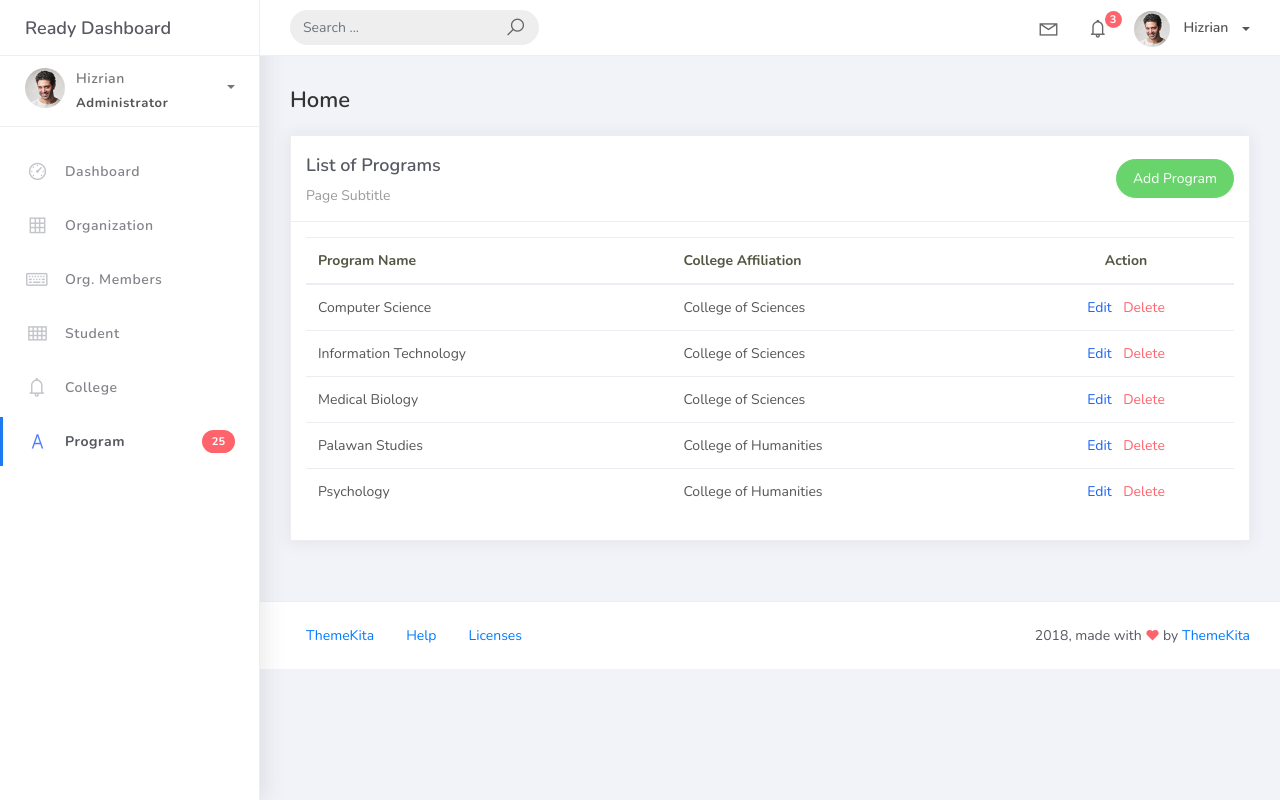
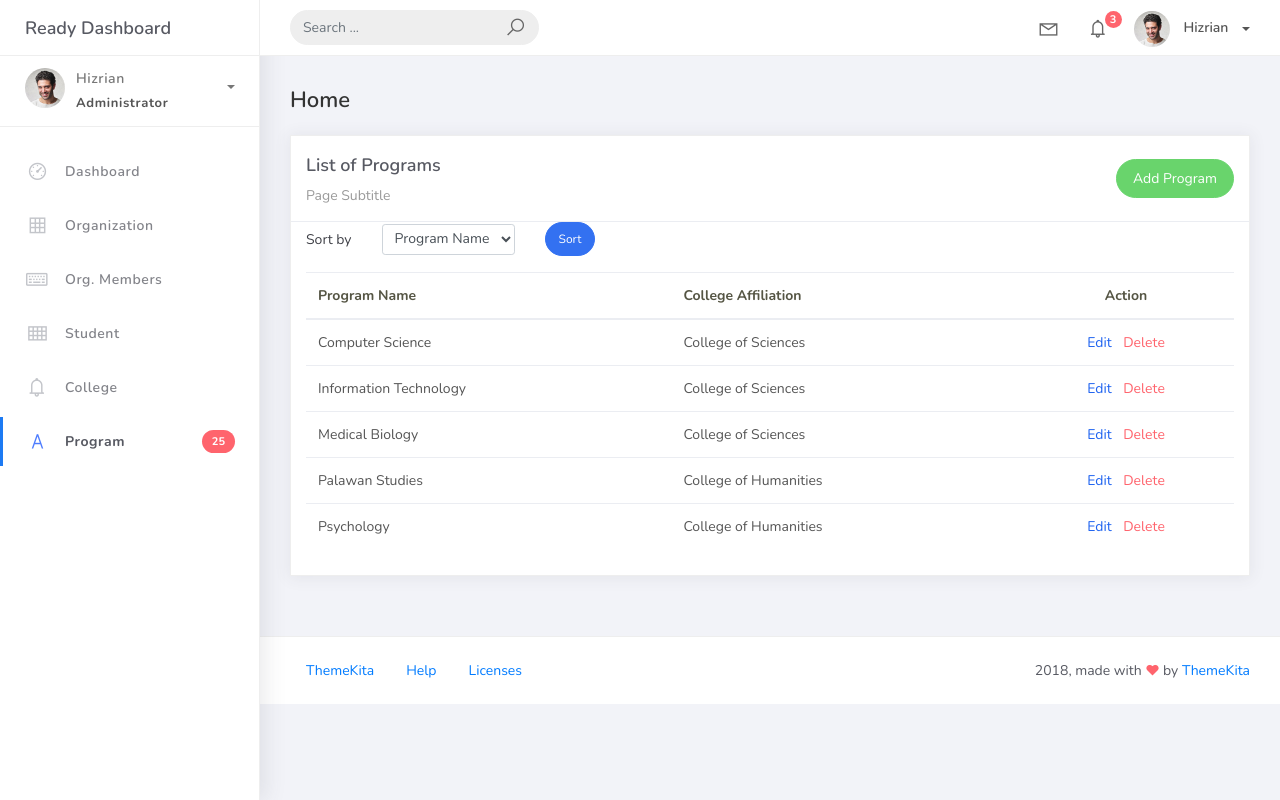
Before and after one commit to irinnn00/PSUSphere, a Django app: page /program_list in a window 1280 px wide. Run offline with Django 5.2, Linux system fonts and the light colour scheme; data comes from the database, SQL or seed files in the repository; some libraries are stand-ins or nearby versions.

Commit message:
modify views.py

```diff
--- a/projectsite/studentorg/views.py
+++ b/projectsite/studentorg/views.py
@@ -18,6 +18,7 @@ class HomePageView(ListView):
     model = Organization
     context_object_name = 'home'
     template_name = "home.html"
+
     def get_context_data(self, **kwargs):
         context = super().get_context_data(**kwargs)
         context["total_students"] = Student.objects.count()
@@ -32,6 +33,9 @@ class HomePageView(ListView):
             .count()
         )
         context["students_joined_this_year"] = count
+        context["total_organizations"] = Organization.objects.count()
+        context["total_programs"] = Program.objects.count()
+
         return context
 
 
@@ -41,7 +45,6 @@ class OrganizationList(ListView):
     context_object_name = 'organization'
     template_name = 'org_list.html'
     paginate_by = 5
-
 
 
     def get_queryset(self):
@@ -79,6 +82,19 @@ class StudentListView(ListView):
     template_name = 'student_list.html'
     paginate_by = 10
 
+    def get_queryset(self):
+        qs = super().get_queryset()
+        query = self.request.GET.get('q')
+
+        if query:
+            qs = qs.filter(
+                Q(student_id__icontains=query) |
+                Q(lastname__icontains=query) |
+                Q(firstname__icontains=query) |
+                Q(program__prog_name__icontains=query)
+            )
+        return qs
+
 
 class StudentCreateView(CreateView):
     model = Student
@@ -105,6 +121,25 @@ class OrgMemberListView(ListView):
     template_name = 'member_list.html'
     paginate_by = 10
 
+    def get_queryset(self):
+        qs = super().get_queryset()
+        query = self.request.GET.get('q')
+
+        if query:
+            qs = qs.filter(
+                Q(student__lastname__icontains=query) |
+                Q(student__firstname__icontains=query) |
+                Q(organization__name__icontains=query)
+            )
+        return qs
+
+    def get_ordering(self):
+        allowed = ["student__lastname", "date_joined"]
+        sort_by = self.request.GET.get("sort_by")
+        if sort_by in allowed:
+            return sort_by
+        return "student__lastname"
+
 
 class OrgMemberCreateView(CreateView):
     model = OrgMember
@@ -123,11 +158,22 @@ class OrgMemberDeleteView(DeleteView):
     template_name = 'org_del.html'
     success_url = reverse_lazy('member-list')
 
+
+
 class CollegeListView(ListView):
     model = College
     context_object_name = 'colleges'
     template_name = 'college_list.html'
     paginate_by = 10
+
+    def get_queryset(self):
+        qs = super().get_queryset()
+        query = self.request.GET.get('q')
+
+        if query:
+            qs = qs.filter(Q(college_name__icontains=query))
+        return qs
+
 
 class CollegeCreateView(CreateView):
     model = College
@@ -147,11 +193,23 @@ class CollegeDeleteView(DeleteView):
     success_url = reverse_lazy('college-list')
 
 
+
 class ProgramListView(ListView):
     model = Program
     context_object_name = 'programs'
     template_name = 'program_list.html'
     paginate_by = 10
+
+    def get_queryset(self):
+        qs = super().get_queryset()
+        query = self.request.GET.get('q')
+
+        if query:
+            qs = qs.filter(
+                Q(prog_name__icontains=query) |
+                Q(college__college_name__icontains=query)
+            )
+        return qs
 
     def get_ordering(self):
         allowed = ["prog_name", "college__college_name"]
--- a/projectsite/templates/program_list.html
+++ b/projectsite/templates/program_list.html
@@ -13,6 +13,23 @@
                             </div>
                             <a href="{% url 'program-add' %}" class="btn btn-success btn-rounded">Add Program</a>
                         </div>
+                    </div>
+                    <div class="col-md-12">
+                        <form method="get" class="row g-2 align-items-center">
+                            <div class="col-auto">
+                                <label for="smallSelect" class="col-form-label">Sort by</label>
+                            </div>
+
+                            <div class="col-auto">
+                                <select class="form-control form-control-sm" id="smallSelect" name="sort_by">
+                                    <option value="prog_name" {% if request.GET.sort_by == "prog_name" %}selected{% endif %}>Program Name</option>
+                                    <option value="college__college_name" {% if request.GET.sort_by == "college__college_name" %}selected{% endif %}>College</option>
+                                </select>
+                            </div>
+                            <div class="col-auto">
+                                <button type="submit" class="btn btn-primary btn-sm btn-rounded">Sort</button>
+                            </div>
+                        </form>
                     </div>
                     <div class="card-body">
                         <table class="table table-hover">
```
